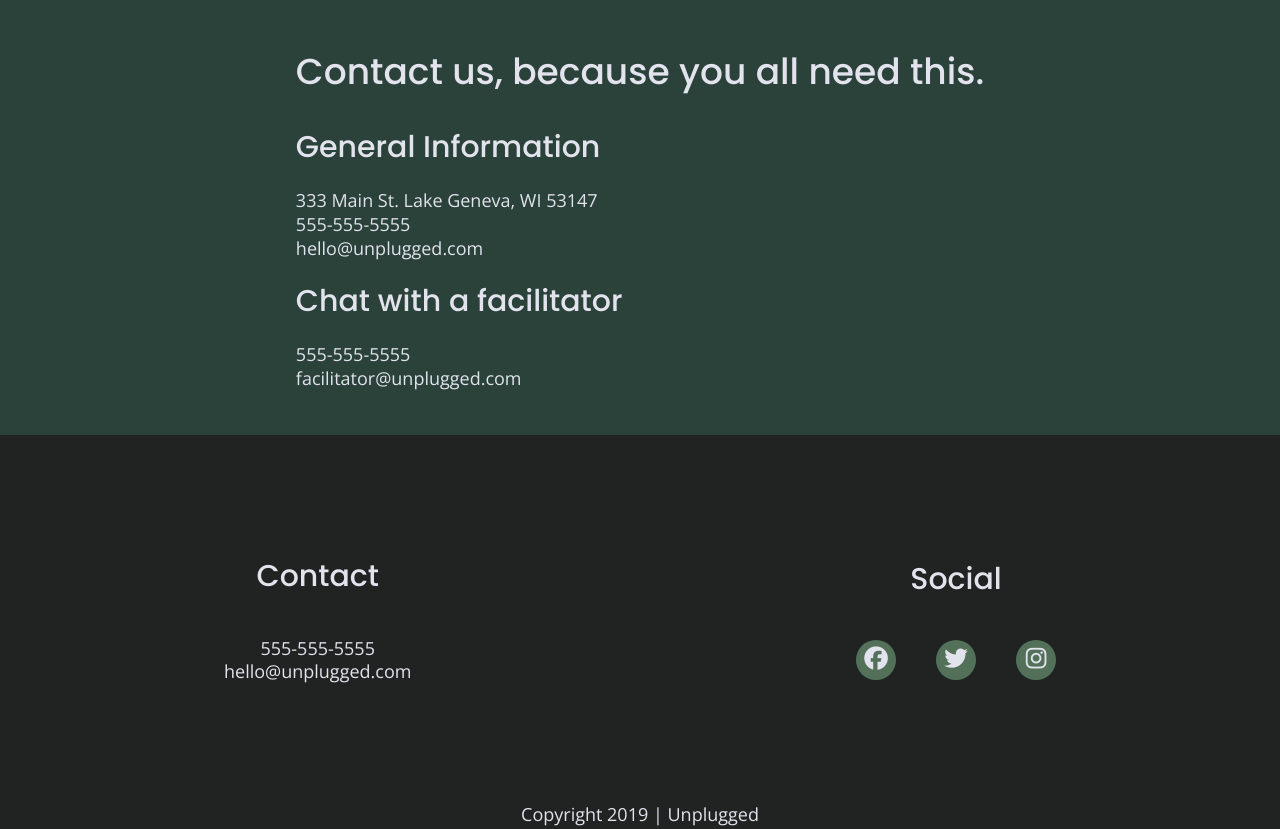
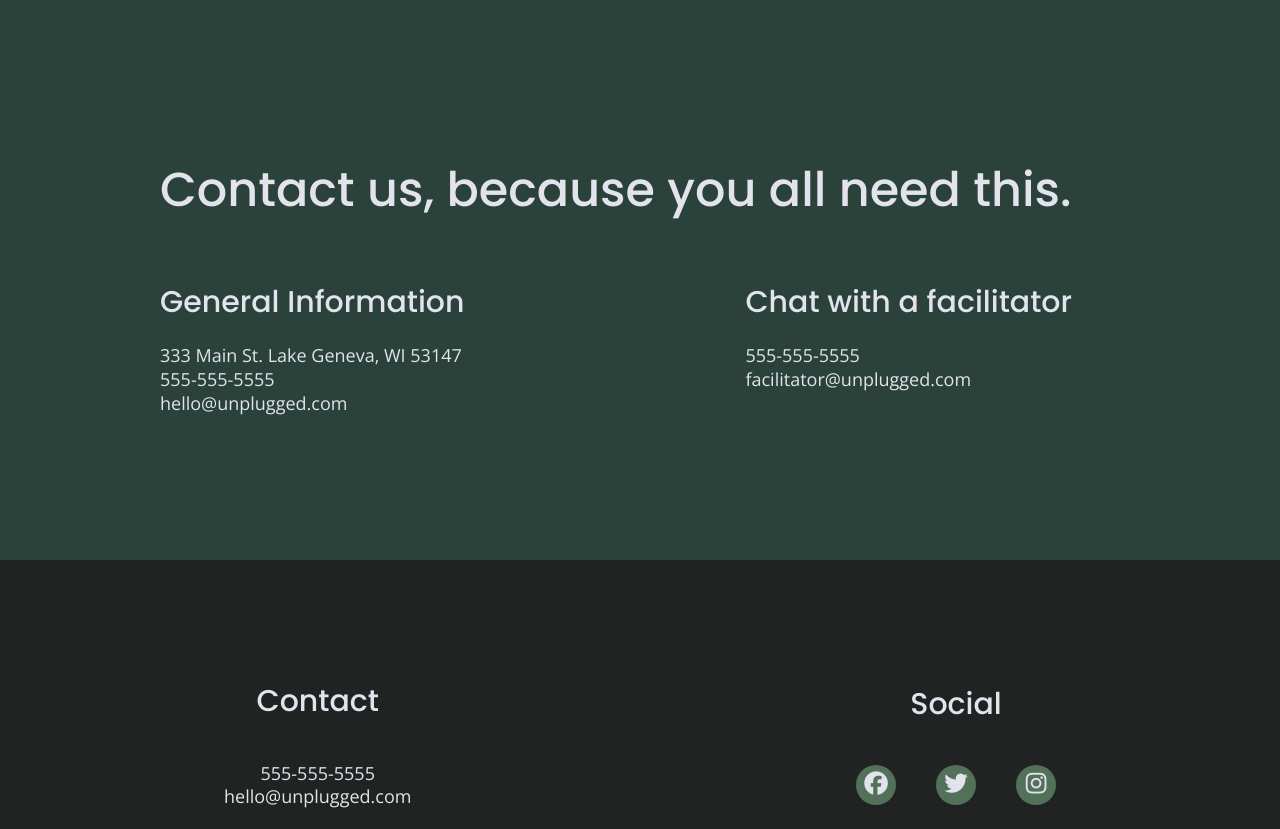
Before and after one commit to Sarah-C-Arvin/Unplugged-retreat, a website: page about/index.html in a window 1280 px wide. Shown: the part 1115-1944 px from the top of the page. Drawn offline with nearby package versions, Linux system fonts and the light colour scheme.

Commit message:
Corrected about page and finalized Unplugged project

```diff
--- a/about/index.html
+++ b/about/index.html
@@ -69,7 +69,7 @@
     </section>
 
     <section class="contact-section">
-      <div class="content wrapper">
+      <div class="content-wrapper">
         <h2>Contact us, because you all need this.
         </h2>
           <address>
--- a/css/main.css
+++ b/css/main.css
@@ -692,17 +692,21 @@ input[type=button] {
   padding-bottom: 45.5%;
 }
 
-.contact-section .content-wrapper h2 {
-  width: 80%
+.contact-section .content-wrapper h2 {\
+  display: flex;
+  justify-content: center;
+  align-items: flex-start;
+  font-size: 2.75em;
 }
-.contact-content {
+
+address {
   display: flex;
   justify-content: space-between;
-  align-items: flex-start;
+  width: 95%;
 }
 
-.contact-content h4 {
-  font-size: 1.5em;
+.contact-section h4 {
+  font-size: 1.55em;
 }
 
 
@@ -773,10 +777,10 @@ footer h4 {
 
 .mission h2, .contact-section .content-wrapper h2 {
   width: 95%;
-  font-size: 3em;
+  font-size: 2.98em;
 }
 
-.contact-content h4 {
+.contact-section h4 {
   font-size: 1.875em;
 }
 
```
